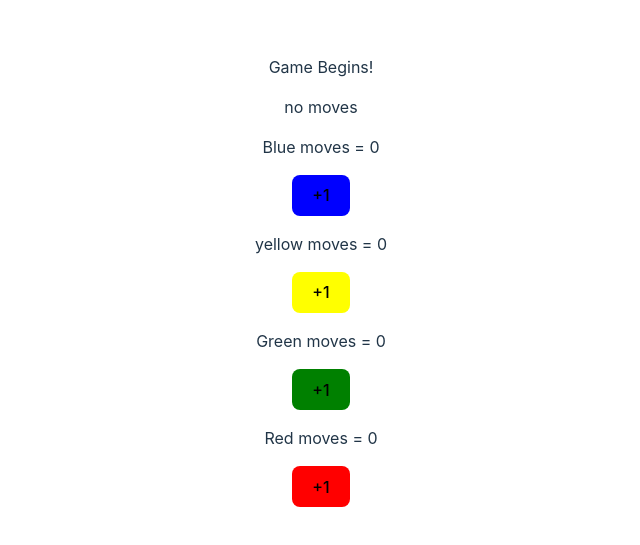
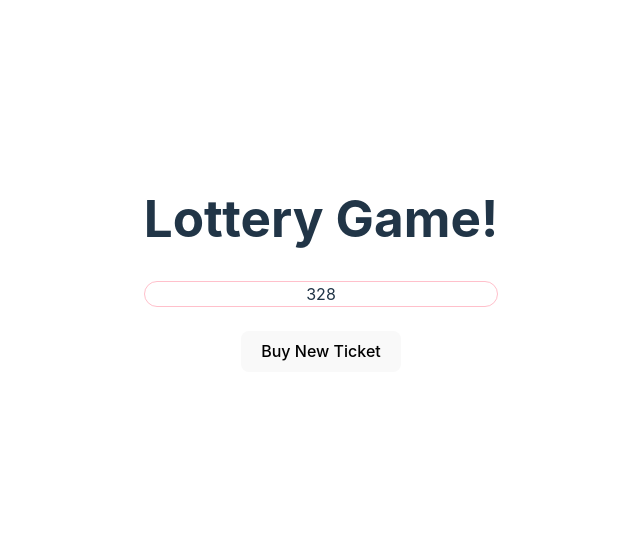
Before and after one commit to vinayBagde/only-for-practise, a React (Vite) app: page / in a window 1280 px wide. Shown: the part 127-672 px from the top of the page, without its empty margins (319-959 px from the left). Built offline with nearby package versions, Linux system fonts and the light colour scheme.

Commit message:
add button

```diff
--- a/package.json
+++ b/package.json
@@ -11,7 +11,8 @@
   },
   "dependencies": {
     "react": "^18.3.1",
-    "react-dom": "^18.3.1"
+    "react-dom": "^18.3.1",
+    "uuid": "^10.0.0"
   },
   "devDependencies": {
     "@eslint/js": "^9.8.0",
--- a/src/App.jsx
+++ b/src/App.jsx
@@ -4,6 +4,8 @@ import Button from "./components/button/Button.jsx";
 import Counter from "./components/counter/counter.jsx"
 import LikeButton from "./components/likeButton/LikeButton.jsx"
 import LudoBoard from "./components/ludoBoard/LudoBoard.jsx";
+import TodoList from "./components/todoList/TodoList.jsx";
+import Lottery from "./components/lottery/Lottery.jsx";
 export default function App() {
   return (
     <>
@@ -11,7 +13,9 @@ export default function App() {
       <Form/> */}
       {/* <Counter /> */}
       {/* <LikeButton/> */}
-      <LudoBoard/>
+      {/* <LudoBoard/> */}
+      {/* <TodoList/> */}
+      <Lottery/>
     </>
   );
 }
--- a/src/components/lottery/Lottery.css
+++ b/src/components/lottery/Lottery.css
@@ -0,0 +1,4 @@
+.ticket {
+    border: 1px solid pink;
+    border-radius: 14px;
+}
--- a/src/components/lottery/Lottery.jsx
+++ b/src/components/lottery/Lottery.jsx
@@ -1,7 +1,16 @@
+import { genTicket, sum} from "./helper/helper.js";
 import "./Lottery.css";
 import { useState } from "react";
-export default function () {
-  let [ticket, setTicket] = useState([0, 0, 0]);
+
+
+export default function Lottery () {
+  let [ticket, setTicket] = useState(genTicket(3));
+  let isWinning = sum(ticket) === 15;
+
+
+  let buyTicket = () => {
+    setTicket(genTicket(3));
+  }
   return (
     <>
       <div>
@@ -11,6 +20,9 @@ export default function () {
           <span>{ticket[1]}</span>
           <span>{ticket[2]}</span>
         </div>
+        <br />
+        <button onClick={buyTicket}>Buy New Ticket</button>
+        <h3>{isWinning && "Congratulation, You Won!"}</h3>
       </div>
     </>
   );
--- /dev/null
+++ b/src/components/lottery/helper/helper.js
@@ -0,0 +1,15 @@
+function genTicket(n) {
+    let arr = new Array(n);
+    for(let i=0; i<n; i++) {
+        arr[i] = Math.floor(Math.random() * 10);
+    }
+    return arr;
+}
+
+
+
+function sum(arr) {
+    return arr.reduce((sum, curr) => sum + curr, 0);
+}
+
+export {genTicket, sum};
```
Also changed, not shown: src/components/lotteryTicket/LotteryTicket.jsx (deleted, +0 -8 lines), src/components/todoList/TodoList.jsx (+17 -11 lines), src/components/lotteryTicket/LotteryTicket.css (deleted), 1 other file (tests, documents, lock files or other folders).
